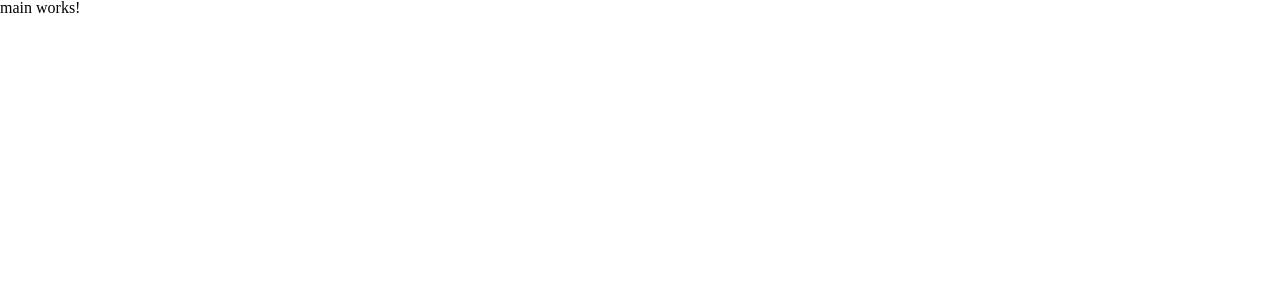
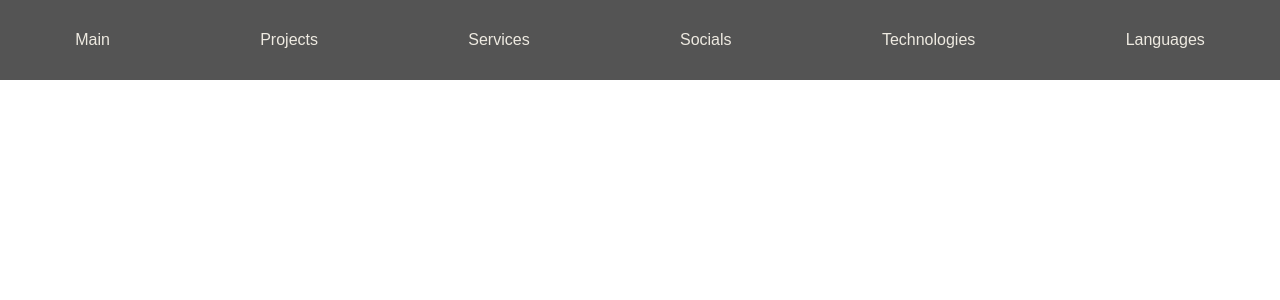
Before and after one commit to mhmdtshref/portfolio, an Angular app in the folder admin/: page / in a window 1280 px wide. Shown: the top 300 px of the page. Built offline with nearby package versions, Linux system fonts and the light colour scheme; a web font is replaced by a local one.

Commit message:
Add navbar to the main page component #106

```diff
--- a/admin/src/app/pages/main/main.component.html
+++ b/admin/src/app/pages/main/main.component.html
@@ -1 +1,3 @@
-<p>main works!</p>
+<div id="main">
+    <app-navbar></app-navbar>
+</div>
```
